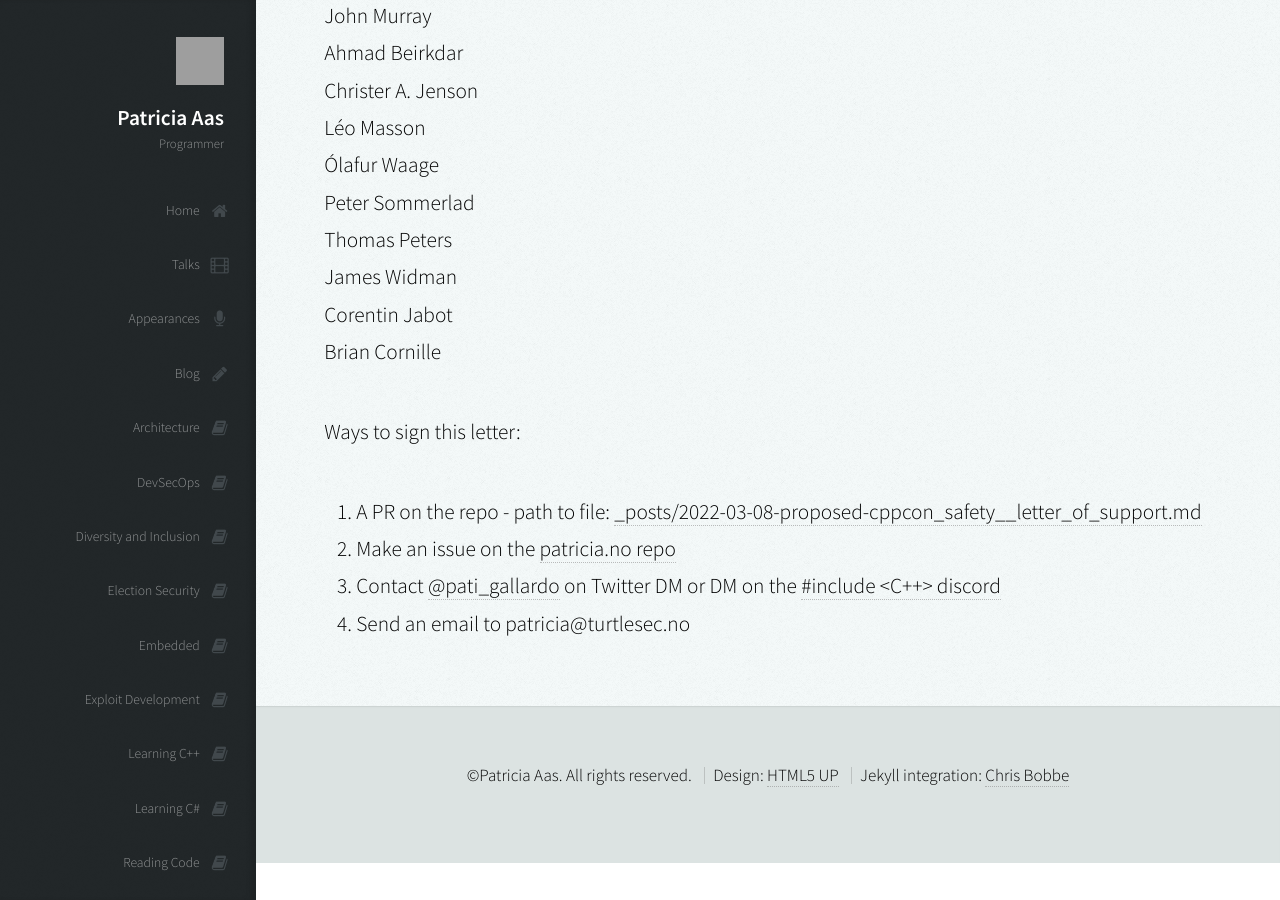
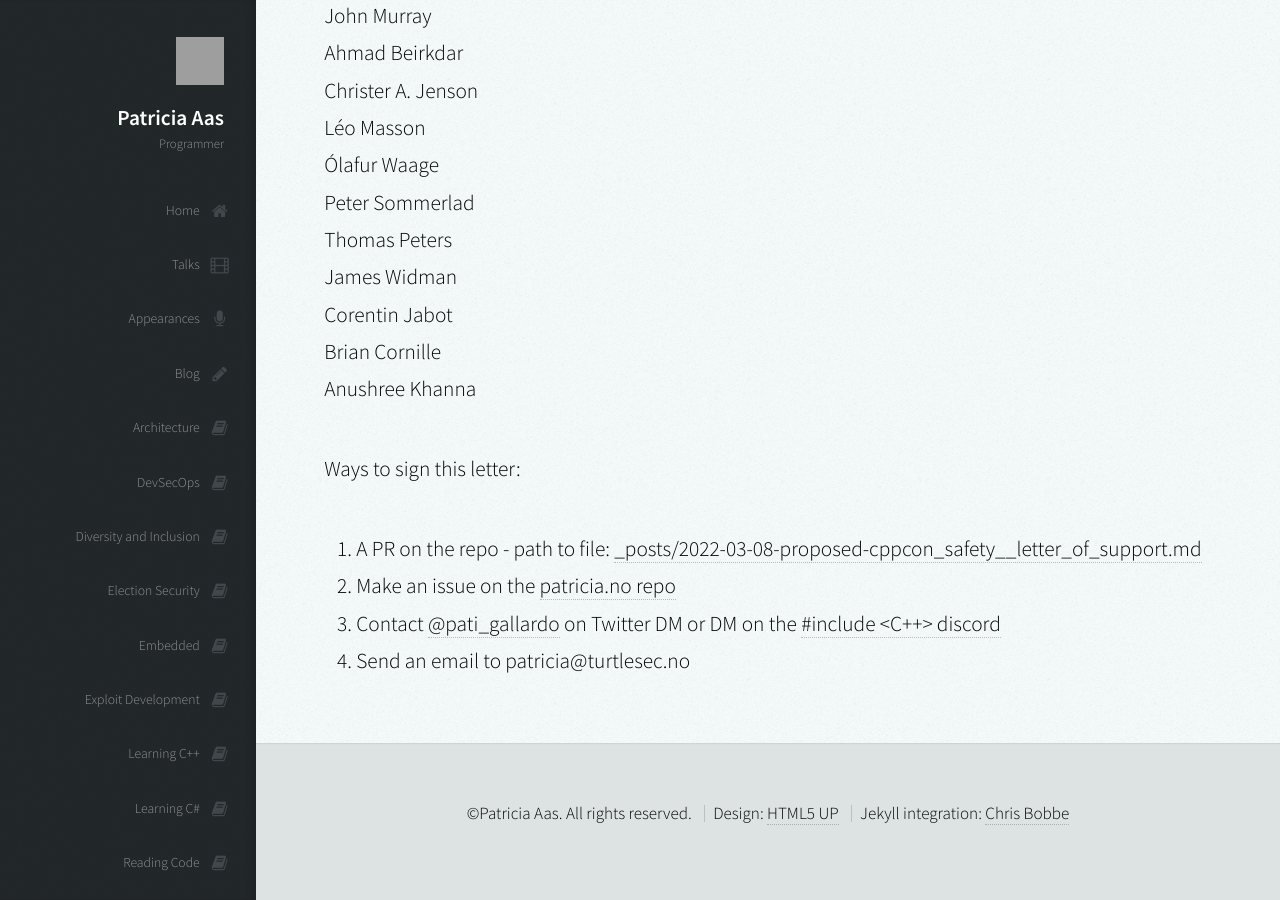
Before and after one commit to patricia-gallardo/patricia-gallardo.github.io, a Jekyll site: the page built from _posts/2022-03-08-proposed-cppcon_safety__letter_of_support.md, in a window 1280 px wide and 900 px high, scrolled down 707 px. Built offline with Jekyll 4.4.1, drawn with Linux system fonts in a browser that asks for light colours; nearby versions of some CDN libraries; grey boxes are pictures that could not be loaded.

Commit message:
Update 2022-03-08-proposed-cppcon_safety__letter_of_support.md

```diff
--- a/_posts/2022-03-08-proposed-cppcon_safety__letter_of_support.md
+++ b/_posts/2022-03-08-proposed-cppcon_safety__letter_of_support.md
@@ -28,6 +28,7 @@ Thomas Peters <br>
 James Widman <br>
 Corentin Jabot <br>
 Brian Cornille <br>
+Anushree Khanna <br>
 
 Ways to sign this letter:
 1. A PR on the repo - path to file: [_posts/2022-03-08-proposed-cppcon_safety__letter_of_support.md][4]
```
